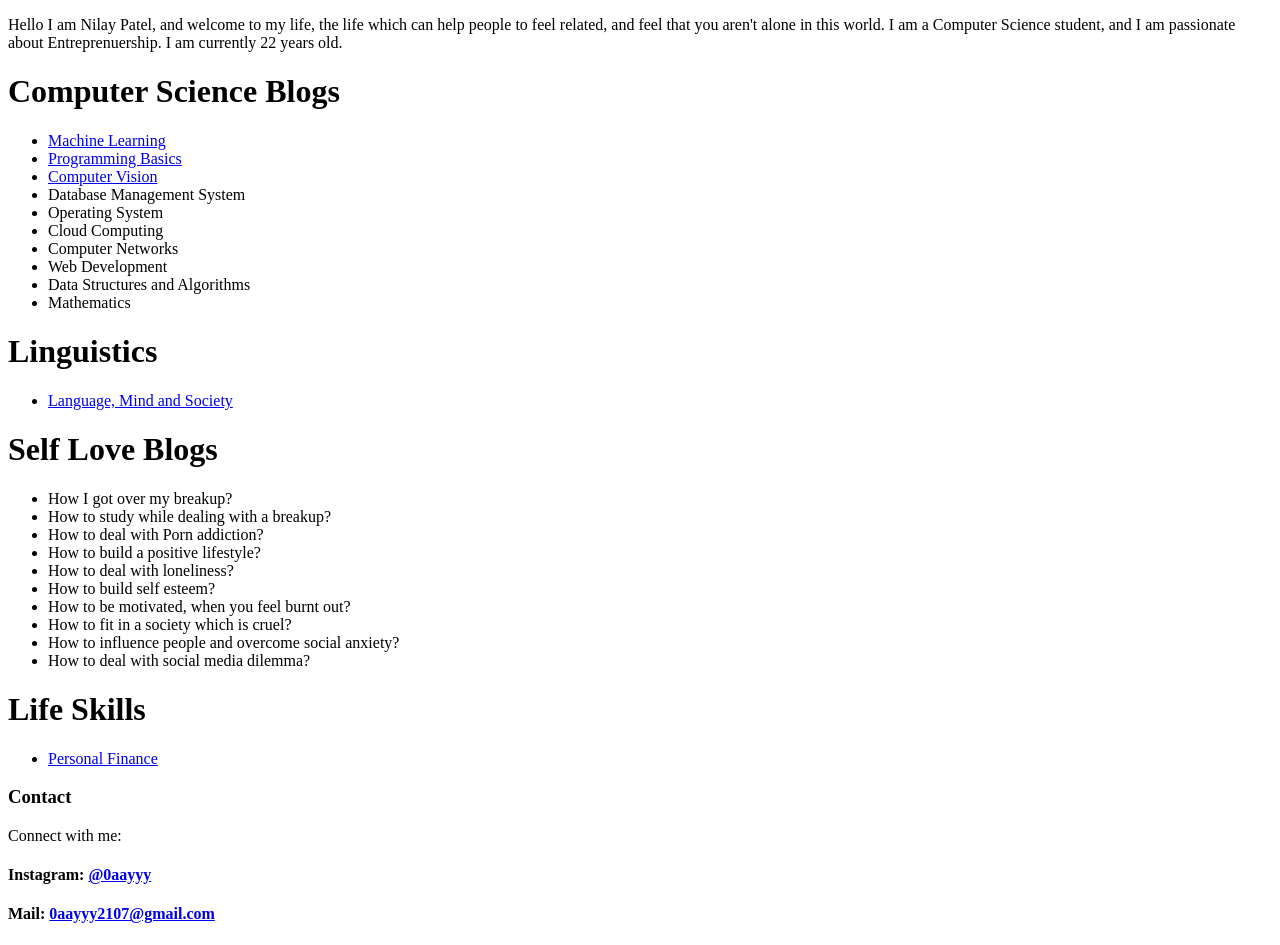
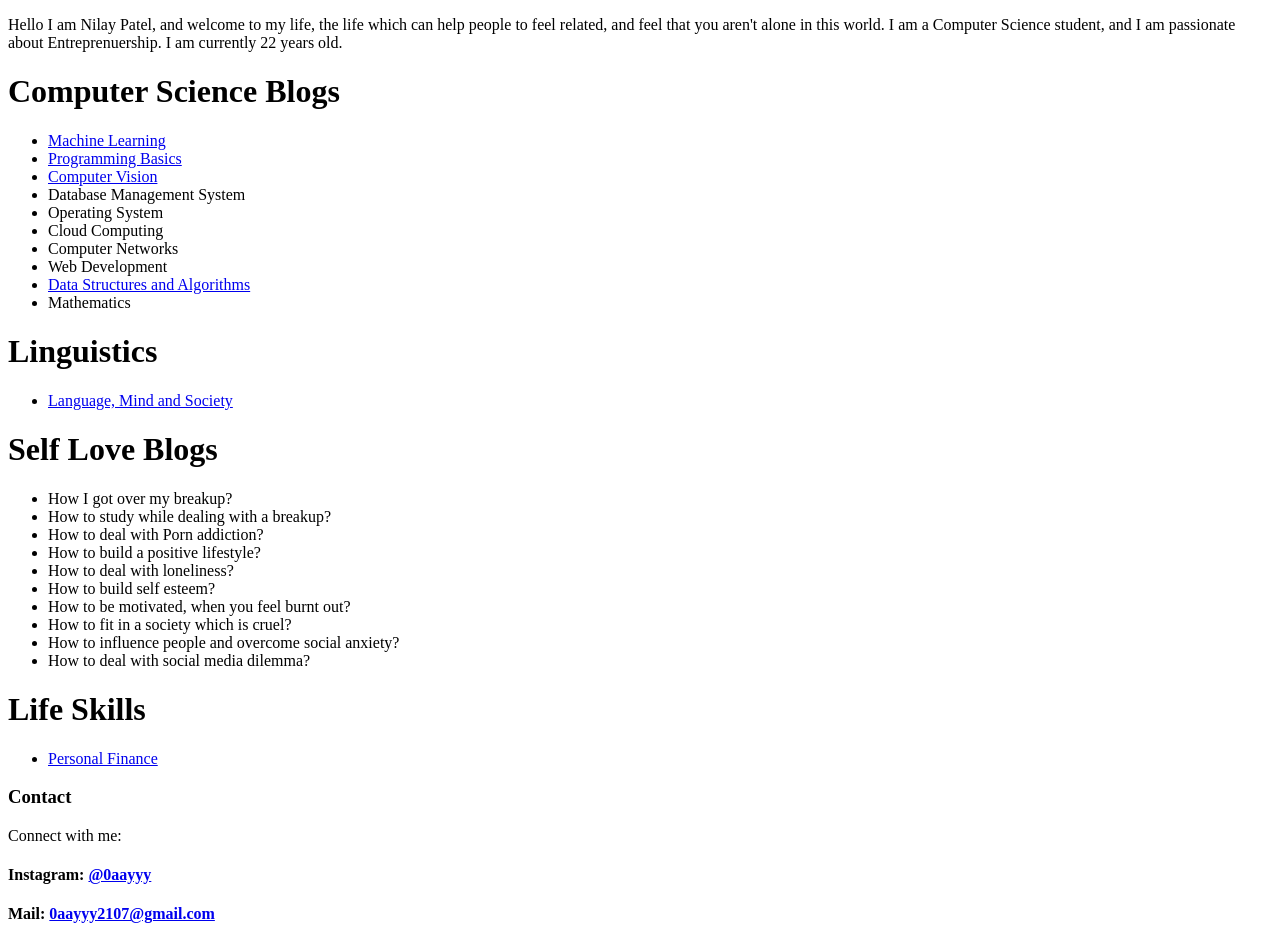
Before and after one commit to nilayp2107/Personal-Blog, a plain HTML site: page home.html in a window 1280 px wide. Drawn offline with Linux system fonts and the light colour scheme.

Commit message:
Hyperlink Fix

```diff
--- a/home.html
+++ b/home.html
@@ -18,7 +18,7 @@
             <li>Cloud Computing</li>
             <li>Computer Networks</li>
             <li>Web Development</li>
-            <li><a href="Data Structures and Algorithms/home.html"></a>Data Structures and Algorithms</li>
+            <li><a href="Data Structures and Algorithms/home.html">Data Structures and Algorithms</a></li>
             <li>Mathematics</li>
         </ul>
         <h1>Linguistics</h1>
```
